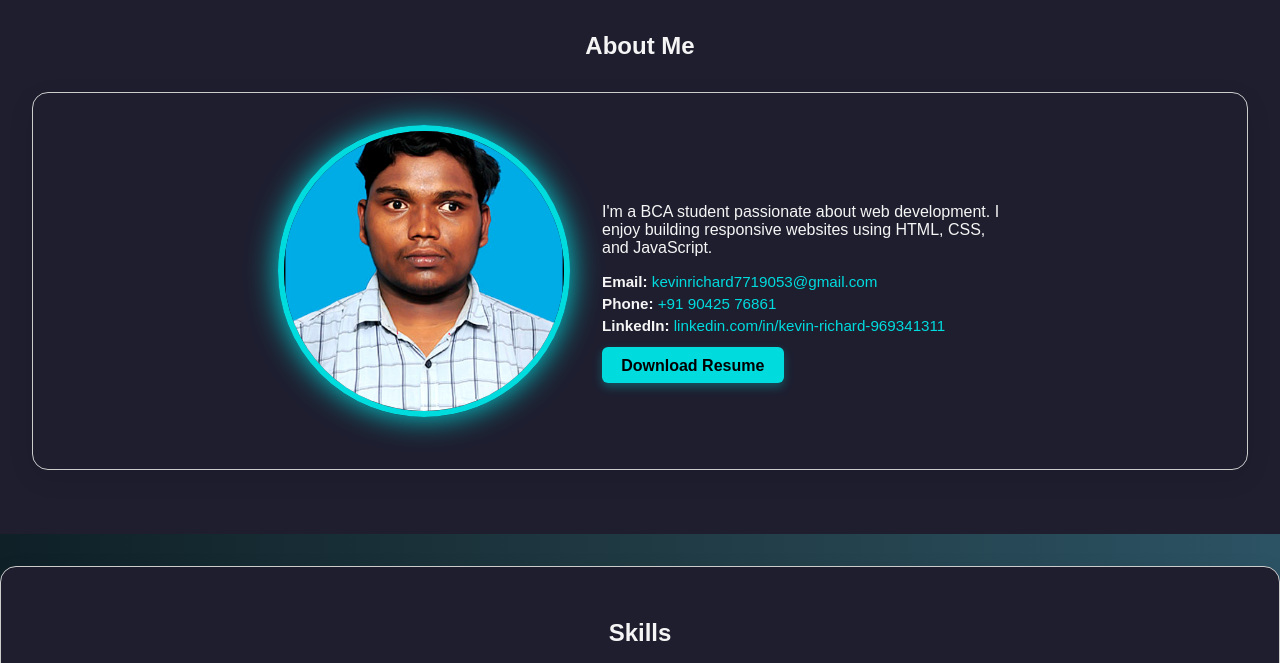
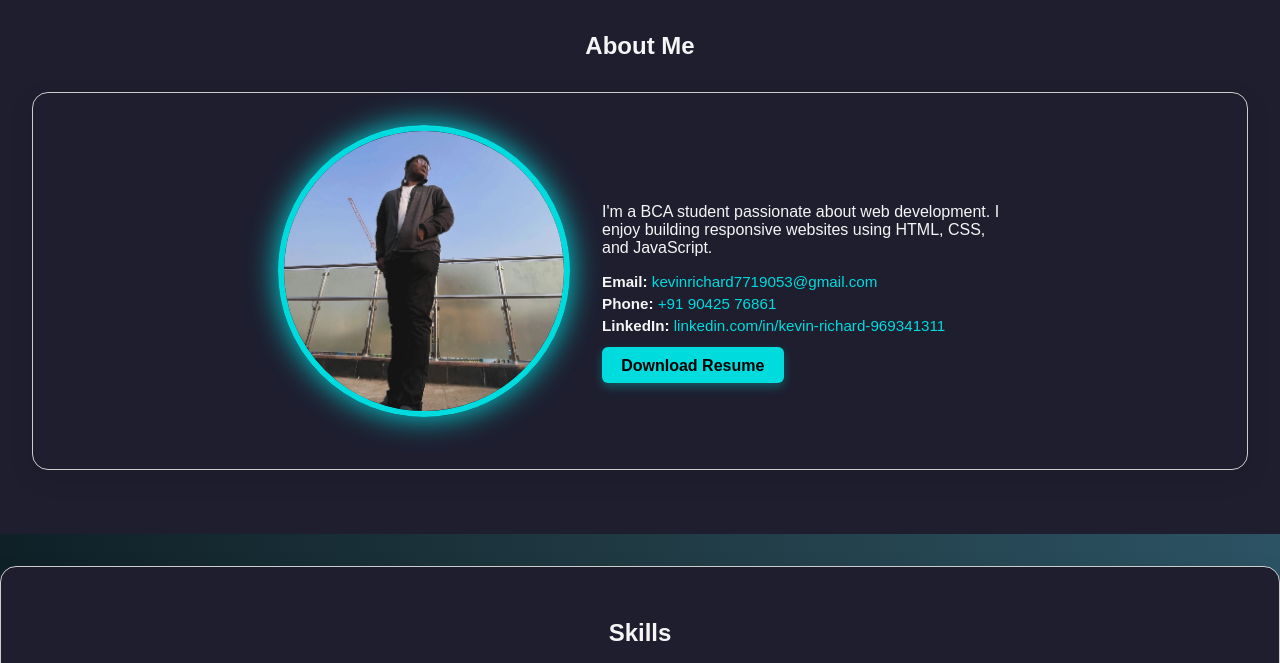
Before and after one commit to kevinrichard2005/portfolio, a plain HTML site: page index.html in a window 1280 px wide. Shown: the part 1040-1703 px from the top of the page. Drawn offline with nearby package versions, Linux system fonts and the light colour scheme.

Commit message:
Add files via upload

```diff
--- a/index.html
+++ b/index.html
@@ -35,7 +35,7 @@
       <div class="profile-wrapper">
         <div class="glass-frame">
           <div class="animated-border">
-            <img src="kevin.jpg" alt="Kevin Richard D" class="profile-pic" />
+            <img src="kevin1.jpg" alt="Kevin Richard D" class="profile-pic" />
           </div>
         </div>
       </div>
```
Also changed, not shown: kevin1.jpg (added).
